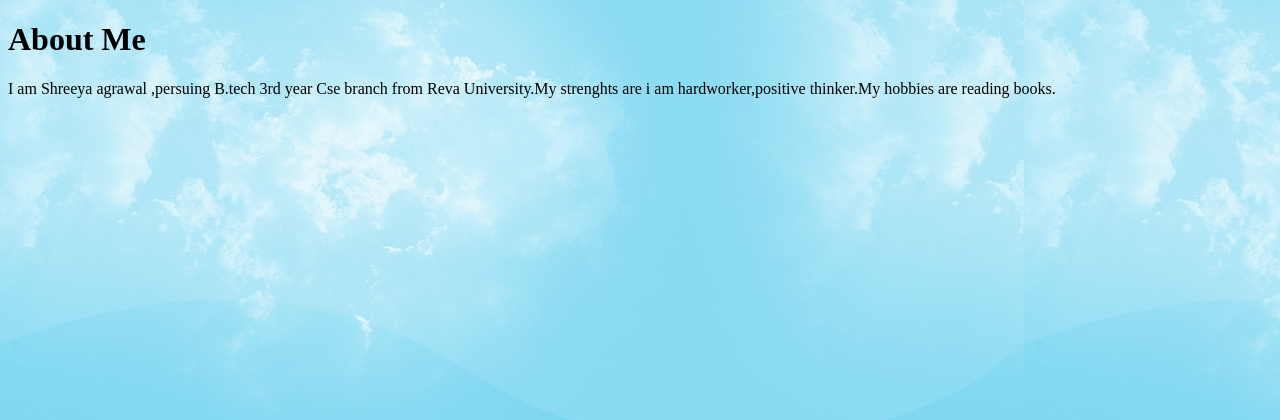
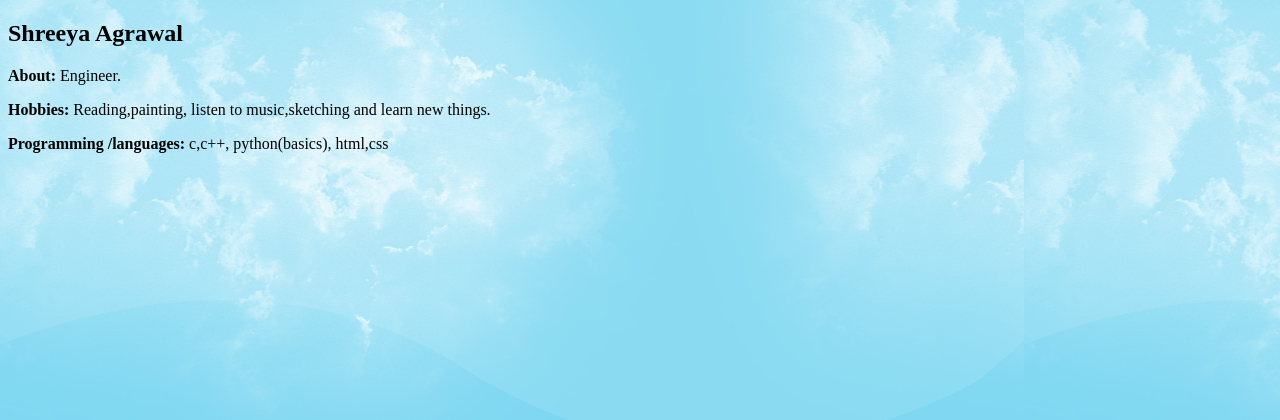
Before and after one commit to shivani163/3-plus, a Flask app: page /static/shreeya.html in a window 1280 px wide. Shown: the top 420 px of the page. Run offline with Flask 2, Linux system fonts and the light colour scheme.

Commit message:
commit by shreeya

```diff
--- a/static/shreeya.html
+++ b/static/shreeya.html
@@ -4,9 +4,30 @@
 <title>SHREEYA AGRAWAL</title>
 </head>
 <body background="img.jpg">
+<div class="container">
+	<div class="row">
+		<div class="col-md-offset-2 col-md-8 col-lg-offset-3 col-lg-6">
+    	 <div class="well profile">
+            <div class="col-sm-12">
+                <div class="col-xs-12 col-sm-8">
+                    <h2>Shreeya Agrawal</h2>
+                    <p><strong>About: </strong> Engineer. </p>
+                    <p><strong>Hobbies: </strong> Reading,painting, listen to music,sketching and learn new things. </p>
+                    <p><strong>Programming /languages: </strong>
+                        <span class="tags">c,c++,</span>
+                        <span class="tags">python(basics),</span>
+                        <span class="tags">html,css</span>
+                    </p>
+                </div>
 
-<h1>About Me</h1>
-<p> I am Shreeya agrawal ,persuing B.tech 3rd year Cse branch from Reva University.My strenghts are i am hardworker,positive thinker.My hobbies are reading books. </p>
+            </div>
+
+                </div>
+            </div>
+    	 </div>
+	</div>
+	</div>
+	</div>
 
 </body>
 </html>
```
Also changed, not shown: templates/shreeya.html (line endings or trailing spaces).
